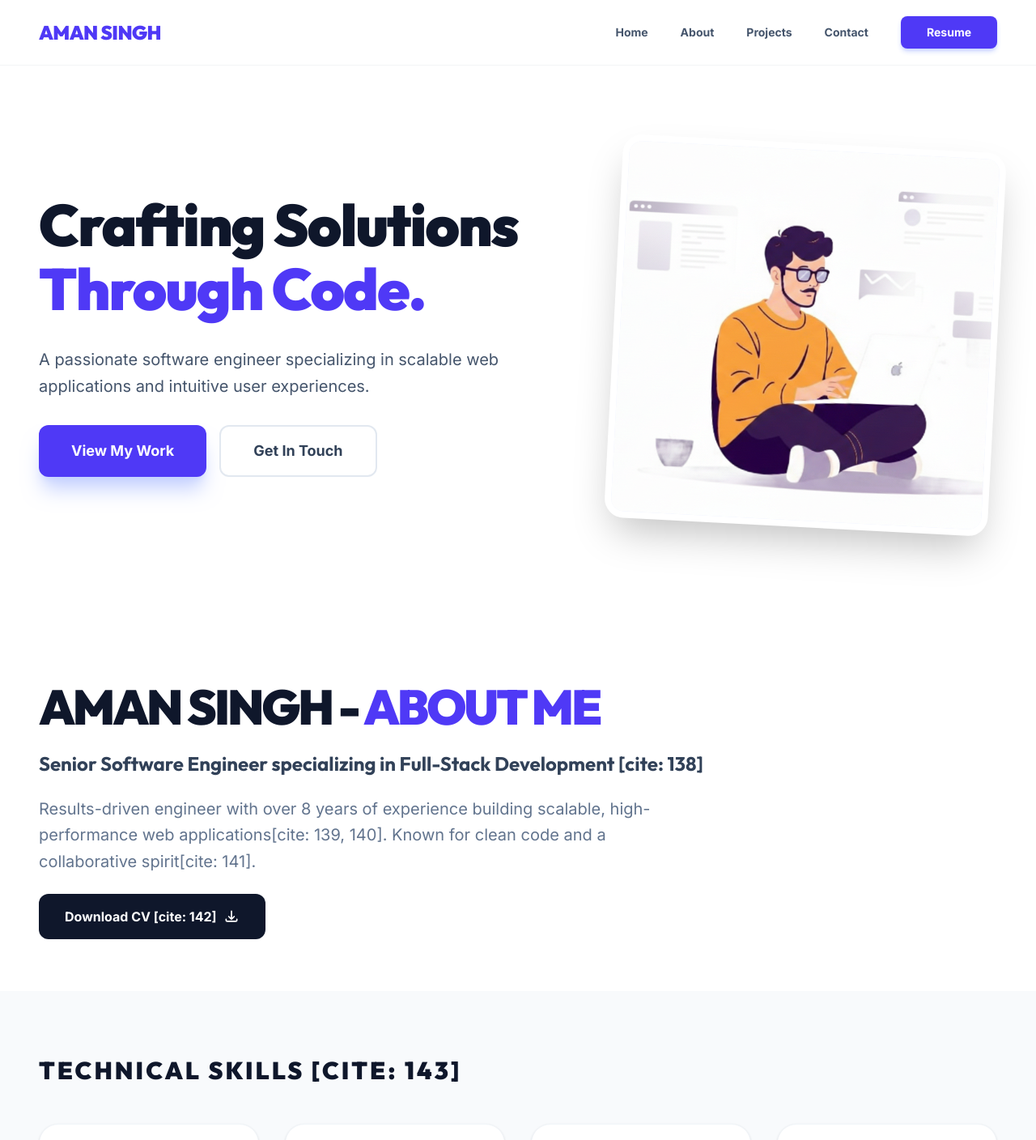
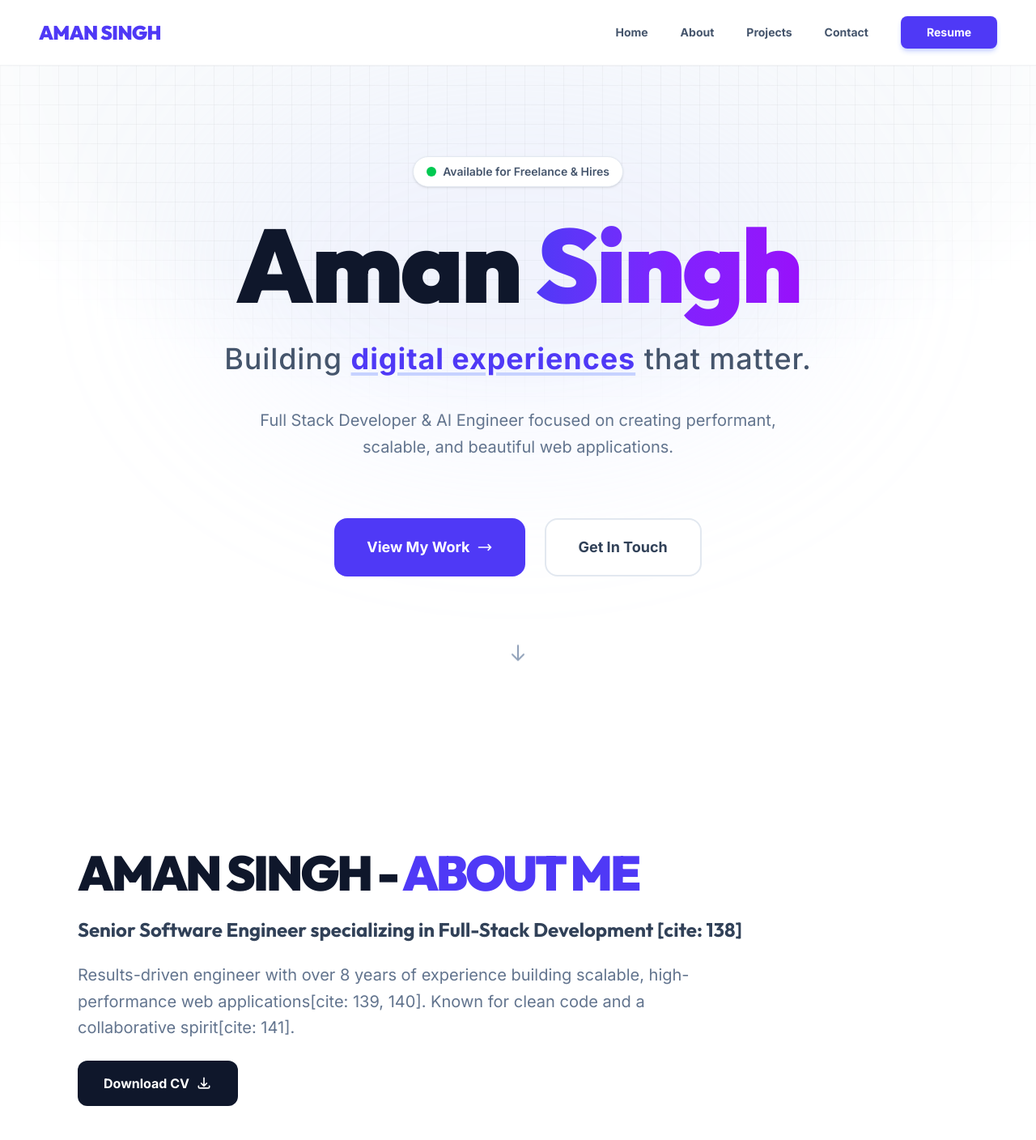
Before and after one commit to AmanSingh-404/portfolio, a React (Vite) app: page / in a window 1280 px wide. Shown: the top 1408 px of the page at 81% size. Built offline with nearby package versions, Linux system fonts and the light colour scheme.

Commit message:
upgrade homepage

```diff
--- a/src/components/AboutPage.jsx
+++ b/src/components/AboutPage.jsx
@@ -39,7 +39,7 @@ const AboutPage = () => {
     return (
         <div className="min-h-screen bg-white font-sans">
             {/* Introduction Header */}
-            <section className="pt-24 pb-16 px-6 md:px-12 max-w-7xl mx-auto">
+            <section className="pt-24 pb-16 px-6 md:px-12 w-full px-8 md:px-16 lg:px-24">
                 <div className="flex flex-col md:flex-row gap-12 items-start">
                     <div className="flex-1 space-y-6">
                         <h1 className="text-6xl font-black text-slate-900 tracking-tighter uppercase font-heading">
@@ -53,10 +53,15 @@ const AboutPage = () => {
                             high-performance web applications[cite: 139, 140]. Known for clean code and a
                             collaborative spirit[cite: 141].
                         </p>
-                        <button className="bg-slate-900 text-white px-8 py-4 rounded-xl font-bold hover:bg-indigo-600 transition-all flex items-center gap-2">
-                            Download CV [cite: 142]
+                        <a
+                            href="/resume.pdf"
+                            target="_blank"
+                            rel="noopener noreferrer"
+                            className="bg-slate-900 text-white px-8 py-4 rounded-xl font-bold hover:bg-indigo-600 transition-all flex items-center gap-2 w-fit"
+                        >
+                            Download CV
                             <svg className="w-5 h-5" fill="none" stroke="currentColor" viewBox="0 0 24 24"><path strokeLinecap="round" strokeLinejoin="round" strokeWidth="2" d="M4 16v1a2 2 0 002 2h12a2 2 0 002-2v-1m-4-4l-4 4m0 0l-4-4m4 4V4" /></svg>
-                        </button>
+                        </a>
                     </div>
                 </div>
             </section>
--- a/src/components/ContactSection.jsx
+++ b/src/components/ContactSection.jsx
@@ -3,7 +3,7 @@ import React from 'react';
 const ContactSection = () => {
     return (
         <section id="contact" className="w-full py-24 bg-white px-6 md:px-12">
-            <div className="max-w-7xl mx-auto">
+            <div className="w-full px-8 md:px-16 lg:px-24">
                 <div className="grid grid-cols-1 lg:grid-cols-2 gap-16">
 
                     {/* Left Side: Text & Info */}
--- a/src/components/Footer.jsx
+++ b/src/components/Footer.jsx
@@ -3,7 +3,7 @@ import React from 'react';
 const Footer = () => {
   return (
     <footer className="w-full bg-slate-50 border-t border-slate-100 pt-16 pb-8">
-      <div className="max-w-7xl mx-auto px-6 md:px-12">
+      <div className="w-full px-6 md:px-12">
         <div className="grid grid-cols-1 md:grid-cols-4 gap-12 mb-16">
 
           {/* Brand Column */}
--- a/src/components/HomePage.jsx
+++ b/src/components/HomePage.jsx
@@ -4,7 +4,7 @@ import ContactSection from './ContactSection';
 import Navbar from './Navbar';
 import ProjectsPage from './ProjectsPage';
 import AboutPage from './AboutPage';
-import profileImage from '../assets/Gemini_Generated_Image_lviytflviytflviy.png';
+
 
 const HomePage = () => {
 
@@ -12,30 +12,52 @@ const HomePage = () => {
         <div className="min-h-screen bg-white font-sans text-gray-900">
 
             <Navbar />
+            <section id="home" className="w-full min-h-[90vh] py-28 px-6 flex flex-col items-center justify-center text-center relative overflow-hidden bg-slate-50">
+                {/* Modern Grid Background */}
+                <div className="absolute inset-0 w-full h-full bg-[linear-gradient(to_right,#80808012_1px,transparent_1px),linear-gradient(to_bottom,#80808012_1px,transparent_1px)] bg-[size:24px_24px]">
+                    <div className="absolute inset-0 bg-white [mask-image:radial-gradient(ellipse_60%_50%_at_50%_0%,transparent_70%,#fff_100%)]"></div>
+                </div>
 
-            {/* --- HERO SECTION --- */}
-            {/* --- HERO SECTION --- */}
-            <section id="home" className="w-full py-24 px-6 md:px-12 flex flex-col md:flex-row items-center justify-between max-w-7xl mx-auto">
-                <div className="md:w-3/5 space-y-8">
-                    <h1 className="text-5xl md:text-7xl font-black leading-[1.1] tracking-tight text-slate-900 font-heading">
-                        Crafting Solutions <br />
-                        <span className="text-indigo-600">Through Code.</span>
+                {/* Ambient Glows */}
+                <div className="absolute top-0 transform -translate-x-1/2 left-1/2 w-[800px] h-[500px] bg-indigo-200/30 rounded-[100%] blur-[100px] pointer-events-none animate-pulse"></div>
+
+                <div className="relative z-10 max-w-5xl mx-auto space-y-10 animate-fade-in-up">
+
+                    {/* Status Badge */}
+                    <div className="inline-flex items-center gap-2 px-4 py-2 rounded-full bg-white border border-slate-200 shadow-sm mb-4 hover:border-indigo-200 transition-colors cursor-default">
+                        <span className="relative flex h-3 w-3">
+                            <span className="animate-ping absolute inline-flex h-full w-full rounded-full bg-green-400 opacity-75"></span>
+                            <span className="relative inline-flex rounded-full h-3 w-3 bg-green-500"></span>
+                        </span>
+                        <span className="text-sm font-semibold text-slate-600">Available for Freelance & Hires</span>
+                    </div>
+
+                    <h1 className="text-7xl md:text-9xl font-black tracking-tight font-heading mb-4 leading-tight">
+                        <span className="text-slate-900">Aman</span> <br className="md:hidden" />
+                        <span className="text-transparent bg-clip-text bg-gradient-to-r from-indigo-600 via-violet-600 to-purple-600 animate-gradient-x">Singh</span>
                     </h1>
-                    <p className="text-xl text-slate-600 max-w-xl leading-relaxed">
-                        A passionate software engineer specializing in scalable web applications and intuitive user experiences.
+
+                    <p className="text-2xl md:text-4xl font-medium text-slate-600 tracking-wide max-w-3xl mx-auto">
+                        Building <span className="text-indigo-600 font-bold decoration-indigo-200 underline decoration-4 underline-offset-4">digital experiences</span> that matter.
                     </p>
-                    <div className="flex flex-wrap gap-4">
-                        <button className="bg-indigo-600 text-white px-10 py-4 rounded-xl font-bold text-lg hover:bg-indigo-700 hover:-translate-y-1 transition-all shadow-xl shadow-indigo-200">
+
+                    <p className="text-xl text-slate-500 max-w-2xl mx-auto leading-relaxed">
+                        Full Stack Developer & AI Engineer focused on creating performant, scalable, and beautiful web applications.
+                    </p>
+
+                    <div className="flex flex-wrap gap-6 justify-center pt-8">
+                        <button className="bg-indigo-600 text-white px-10 py-5 rounded-2xl font-bold text-lg hover:bg-indigo-700 hover:-translate-y-1 hover:shadow-2xl hover:shadow-indigo-200 transition-all duration-300 flex items-center gap-2 group">
                             View My Work
+                            <svg className="w-5 h-5 group-hover:translate-x-1 transition-transform" fill="none" stroke="currentColor" viewBox="0 0 24 24"><path strokeLinecap="round" strokeLinejoin="round" strokeWidth="2" d="M17 8l4 4m0 0l-4 4m4-4H3" /></svg>
                         </button>
-                        <button className="border-2 border-slate-200 text-slate-700 px-10 py-4 rounded-xl font-bold text-lg hover:border-indigo-600 hover:text-indigo-600 transition-all bg-white">
+                        <button className="bg-white text-slate-700 border-2 border-slate-200 px-10 py-5 rounded-2xl font-bold text-lg hover:border-indigo-600 hover:text-indigo-600 hover:-translate-y-1 hover:shadow-xl transition-all duration-300">
                             Get In Touch
                         </button>
                     </div>
-                </div>
-                <div className="md:w-2/5 mt-16 md:mt-0 relative">
-                    <div className="w-full aspect-square bg-indigo-50 rounded-3xl overflow-hidden shadow-2xl flex items-center justify-center border-8 border-white transform rotate-3 hover:rotate-0 transition-all duration-500">
-                        <img src={profileImage} alt="Profile" className="object-cover w-full h-full" />
+
+                    {/* Scroll Indicator */}
+                    <div className="pt-16 animate-bounce">
+                        <svg className="w-6 h-6 text-slate-400 mx-auto" fill="none" stroke="currentColor" viewBox="0 0 24 24"><path strokeLinecap="round" strokeLinejoin="round" strokeWidth="2" d="M19 14l-7 7m0 0l-7-7m7 7V3" /></svg>
                     </div>
                 </div>
             </section>
--- a/src/components/Navbar.jsx
+++ b/src/components/Navbar.jsx
@@ -14,7 +14,7 @@ const Navbar = () => {
   return (
     // Removed max-width from the outer container to ensure it covers the full page width
     <nav className="w-full bg-white/80 backdrop-blur-md border-b border-gray-100 sticky top-0 z-50">
-      <div className="max-w-7xl mx-auto px-6 md:px-12">
+      <div className="w-full px-6 md:px-12">
         <div className="flex justify-between h-20 items-center">
 
           {/* Logo Section */}
--- a/src/components/ProjectsPage.jsx
+++ b/src/components/ProjectsPage.jsx
@@ -36,7 +36,7 @@ const ProjectsPage = () => {
         <div className="min-h-screen bg-white">
             {/* Header Section */}
             <section className="pt-24 pb-16 px-6 md:px-12 border-b border-slate-100">
-                <div className="max-w-7xl mx-auto">
+                <div className="w-full px-8 md:px-16 lg:px-24">
                     <h1 className="text-6xl font-black text-slate-900 mb-6 tracking-tighter font-heading">
                         My Projects & <br />
                         <span className="text-indigo-600">Case Studies.</span>
```
Also changed, not shown: 1 other file (tests, documents, lock files or other folders).
